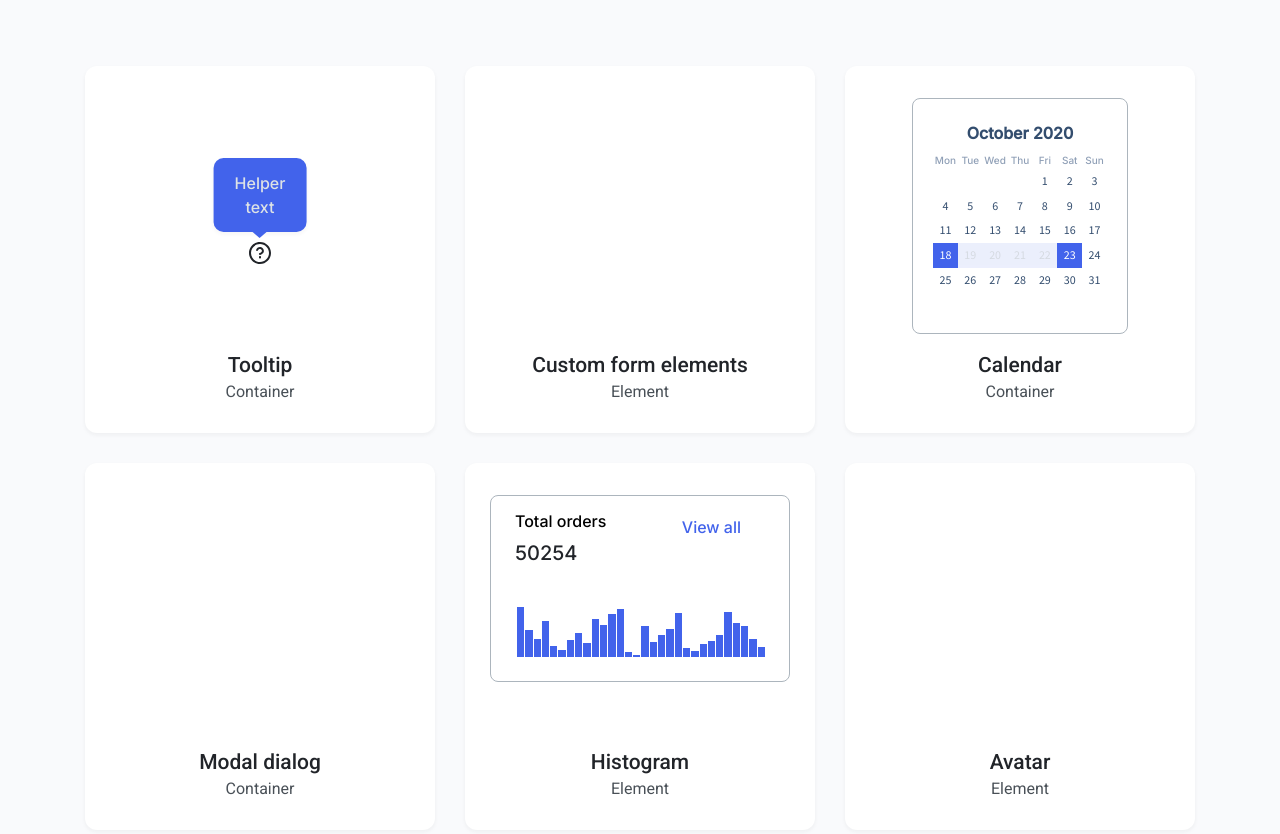
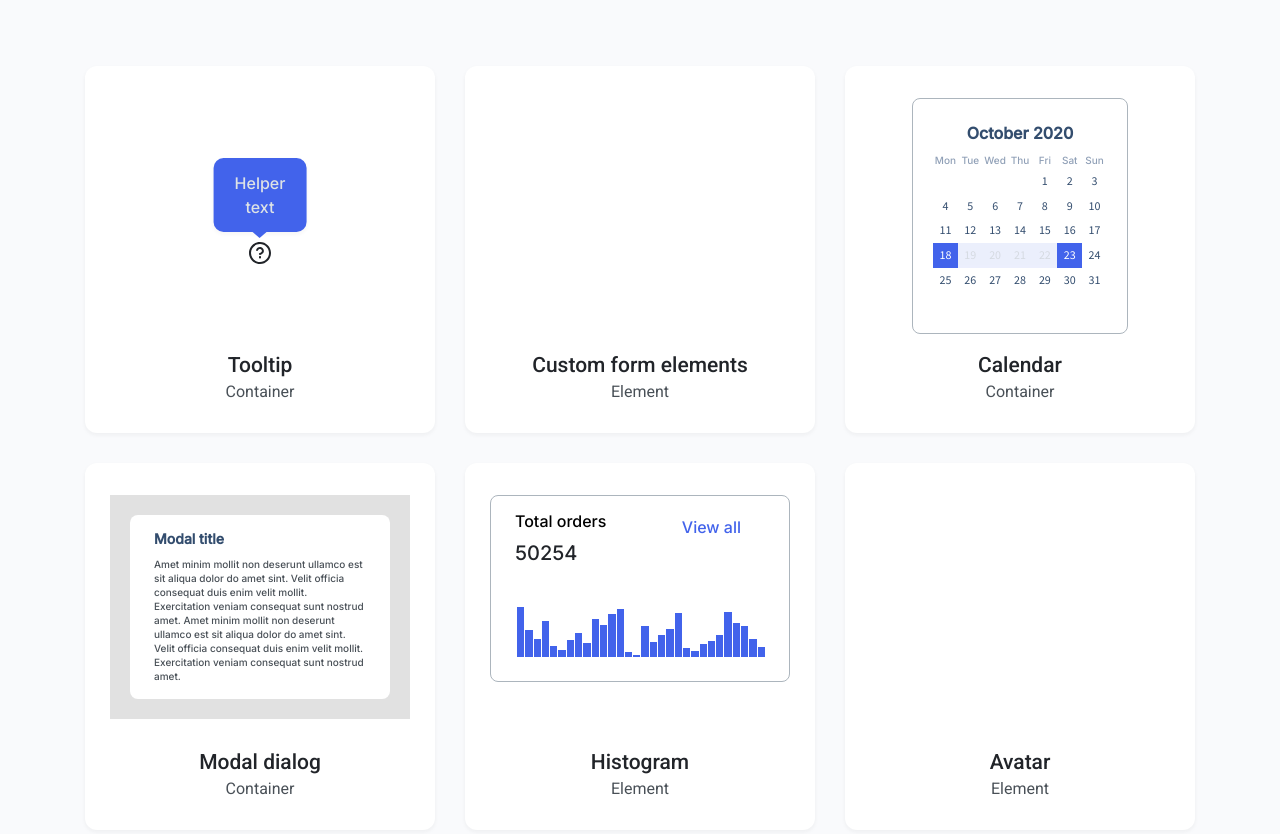
Before and after one commit to js-tasks-ru/htmlcss-20220919_antonprotasow69, a website: page index.html in a window 1280 px wide. Shown: the part 244-1078 px from the top of the page. Drawn offline with nearby package versions, Linux system fonts and the light colour scheme.

Commit message:
added modal to card

```diff
--- a/05-lection3/02-modal/modal.css
+++ b/05-lection3/02-modal/modal.css
@@ -64,3 +64,58 @@ flex-shrink: 0;
     cursor: pointer;
 
 }
+
+.modal_display {
+    padding-left: 20px;
+    padding-right: 20px;
+padding-top: 20px;
+padding-bottom: 20px;
+    display:flex;
+    width: 100%;
+    height: 72%;
+   position: relative;
+   justify-content: center;
+   align-items: center;
+   box-sizing: border-box;
+}
+
+.modal__container_resize {
+
+
+ padding: 16px 24px 16px 24px;
+
+ position: static;
+ top: 0%;
+ left: 0%;
+ transform: none;
+ max-width: 428px;
+
+}
+
+.modal__title_resize {
+    font-family: 'Inter';
+    font-style: normal;
+    font-weight: 600;
+    font-size: 14px;
+    line-height: 16px;
+    display:flex;
+    align-items: flex-end;
+    padding-bottom: 10px;
+    color: #334D6E;
+}
+
+.modal__text_resize {
+
+font-family: 'Inter';
+font-style: normal;
+font-weight: 400;
+font-size: 10px;
+line-height: 14px;
+color: #495057;
+display:flex;
+flex-shrink: 0;
+}
+
+.modal__xmark_display {
+    display: none;
+}
--- a/index.html
+++ b/index.html
@@ -106,7 +106,22 @@
               <p class="card__title">Calendar</p>
               <p class="card__text">Container</p>
             </div>
-            <div class="card">
+            <div class="card card_modal">
+               <div class="modal modal_display" id="modal">
+                  <div class="modal__container modal__container_resize">
+
+                     <div class="modal__xmark modal__xmark_display" id="modal-close"><svg width="16" height="16" viewBox="0 0 16 16" fill="none" xmlns="http://www.w3.org/2000/svg">
+                         <path fill-rule="evenodd" clip-rule="evenodd" d="M12.4714 3.52861C12.7318 3.78896 12.7318 4.21107 12.4714 4.47141L4.47141 12.4714C4.21107 12.7318 3.78896 12.7318 3.52861 12.4714C3.26826 12.2111 3.26826 11.789 3.52861 11.5286L11.5286 3.52861C11.789 3.26826 12.2111 3.26826 12.4714 3.52861Z" fill="#495057"/>
+                         <path fill-rule="evenodd" clip-rule="evenodd" d="M3.52861 3.52861C3.78896 3.26826 4.21107 3.26826 4.47141 3.52861L12.4714 11.5286C12.7318 11.789 12.7318 12.2111 12.4714 12.4714C12.2111 12.7318 11.789 12.7318 11.5286 12.4714L3.52861 4.47141C3.26826 4.21107 3.26826 3.78896 3.52861 3.52861Z" fill="#495057"/>
+                         </svg>
+                      </div>
+                     <div class="container">
+                     <div class="modal__title modal__title_resize">Modal title</div>
+                     <div class="modal__text modal__text_resize">Amet minim mollit non deserunt ullamco est sit aliqua dolor do amet sint. Velit officia consequat duis enim velit mollit. Exercitation veniam consequat sunt nostrud amet.
+                         Amet minim mollit non deserunt ullamco est sit aliqua dolor do amet sint. Velit officia consequat duis enim velit mollit. Exercitation veniam consequat sunt nostrud amet.</div>
+                   </div>
+                   </div>
+               </div>
               <div class="card__title">Modal dialog</div>
               <p class="card__text">Container</p>
             </div>
```
